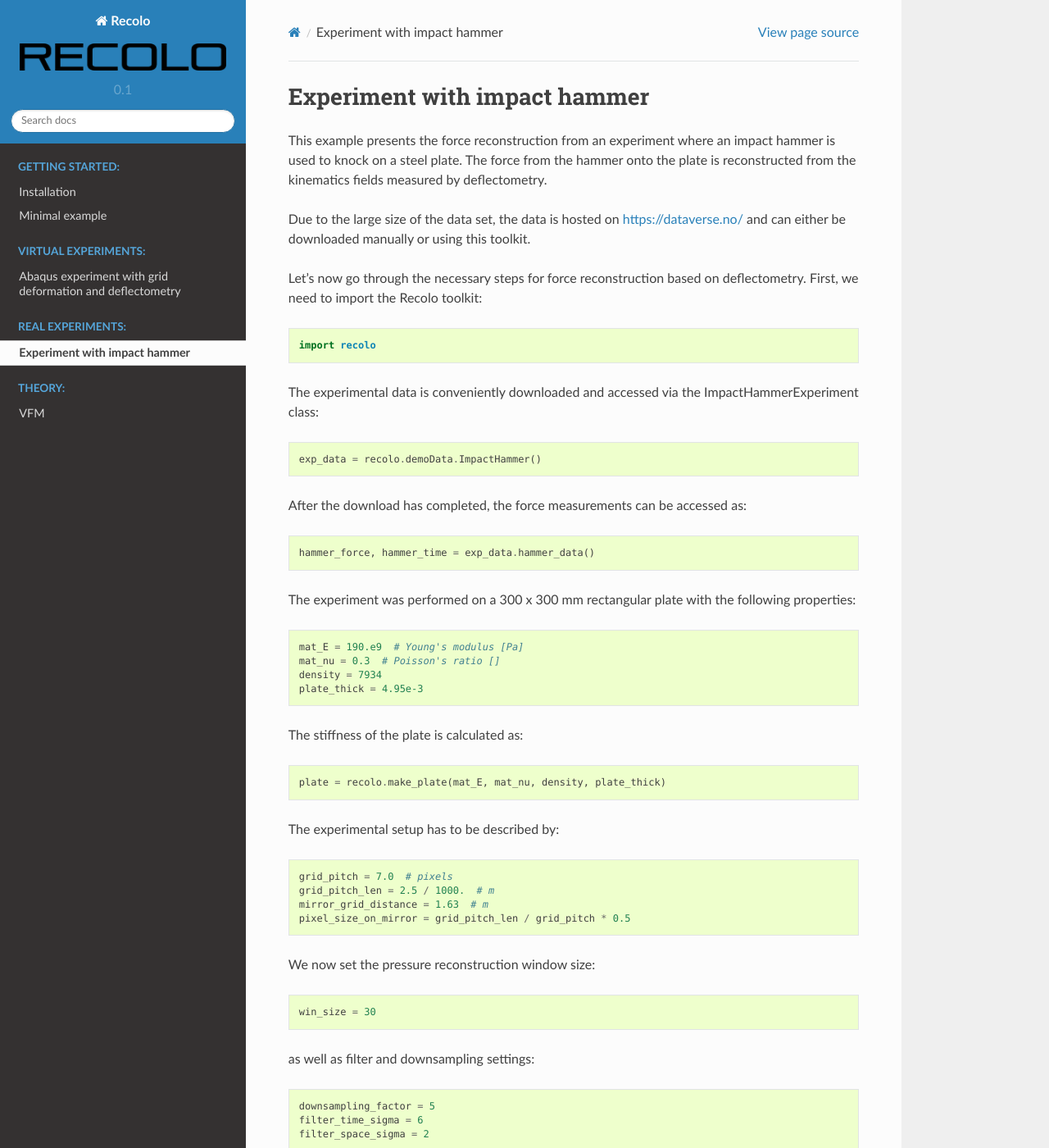
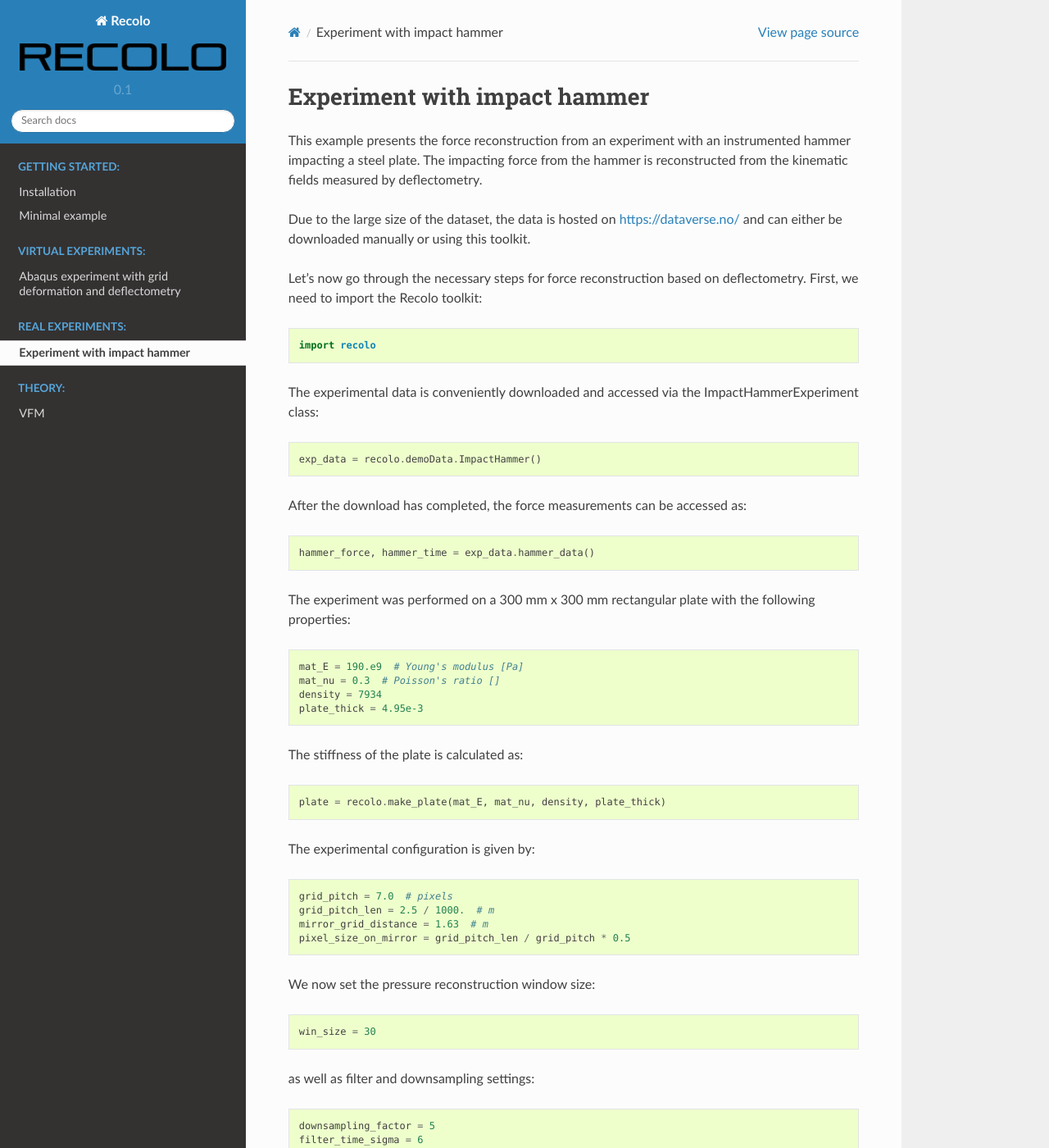
Before and after one commit to PolymerGuy/recolo, a Sphinx documentation site: the page built from docs/impactHammer.rst, in a window 1280 px wide and 1400 px high. Shown: the whole window at 82% size. Built offline with Sphinx 7.4.7 and the Read the Docs theme 2.0.0, drawn with Linux system fonts in a browser that asks for light colours; some of the changed text lies outside the part shown.

Commit message:
Fixed typos and bad formulations

```diff
--- a/docs/impactHammer.rst
+++ b/docs/impactHammer.rst
@@ -1,10 +1,10 @@
 Experiment with impact hammer
 =============================
 
-This example presents the force reconstruction from an experiment where an impact hammer is used to knock on a steel plate.
-The force from the hammer onto the plate is reconstructed from the kinematics fields  measured by deflectometry.
+This example presents the force reconstruction from an experiment with an instrumented hammer impacting a steel plate.
+The impacting force from the hammer is reconstructed from the kinematic fields measured by deflectometry.
 
-Due to the large size of the data set, the data is hosted on https://dataverse.no/ and can either be downloaded manually
+Due to the large size of the dataset, the data is hosted on https://dataverse.no/ and can either be downloaded manually
 or using this toolkit.
 
 Let's now go through the necessary steps for force reconstruction based on deflectometry.
@@ -20,7 +20,7 @@
 
     hammer_force, hammer_time = exp_data.hammer_data()
 
-The experiment was performed on a 300 x 300 mm rectangular plate with the following properties::
+The experiment was performed on a 300 mm x 300 mm rectangular plate with the following properties::
 
      mat_E = 190.e9  # Young's modulus [Pa]
      mat_nu = 0.3  # Poisson's ratio []
@@ -31,7 +31,7 @@
 
      plate = recolo.make_plate(mat_E, mat_nu, density, plate_thick)
 
-The experimental setup has to be described by::
+The experimental configuration is given by::
 
     grid_pitch = 7.0  # pixels
     grid_pitch_len = 2.5 / 1000.  # m
@@ -48,8 +48,7 @@
      filter_time_sigma = 6
      filter_space_sigma = 2
 
-In this case, the deflection fields from Abaqus are used to generate grid images with the corresponding distortion.
-The grid images are then used as input to deflectomerty and the slope fields of the plate are determined::
+The grid images are used as input to deflectomerty and the slope fields of the plate are determined::
 
     slopes_y, slopes_x = recolo.deflectomerty.slopes_from_images(exp_data.path_to_img_folder, grid_pitch,
                                                              mirror_grid_distance, pixel_size_on_grid_plane,
@@ -116,4 +115,4 @@
 A few things should be noted:
      * The force level is highly sensitive to the area over which the pressure is integrated.
      * The deviations are believed to be caused by interaction between deflection at the position of the hammer and the boundary conditions.
-     * Filtering does have an influence on the force amplitude, but relatively large filter kernels can be used without decreasing the force level.
+     * Filtering influences the force amplitude, but relatively large filter kernels can be used without decreasing the force level.
```
